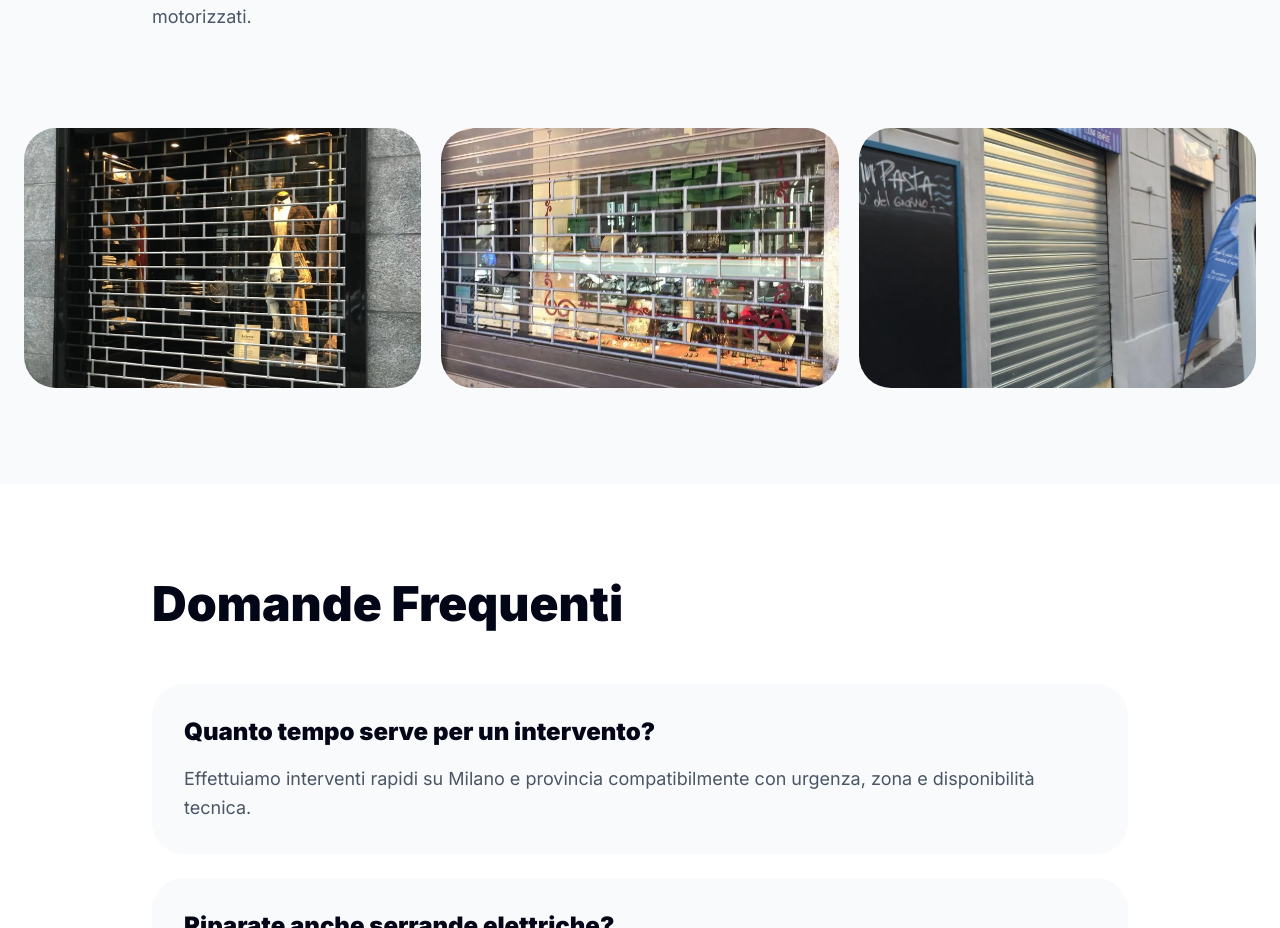
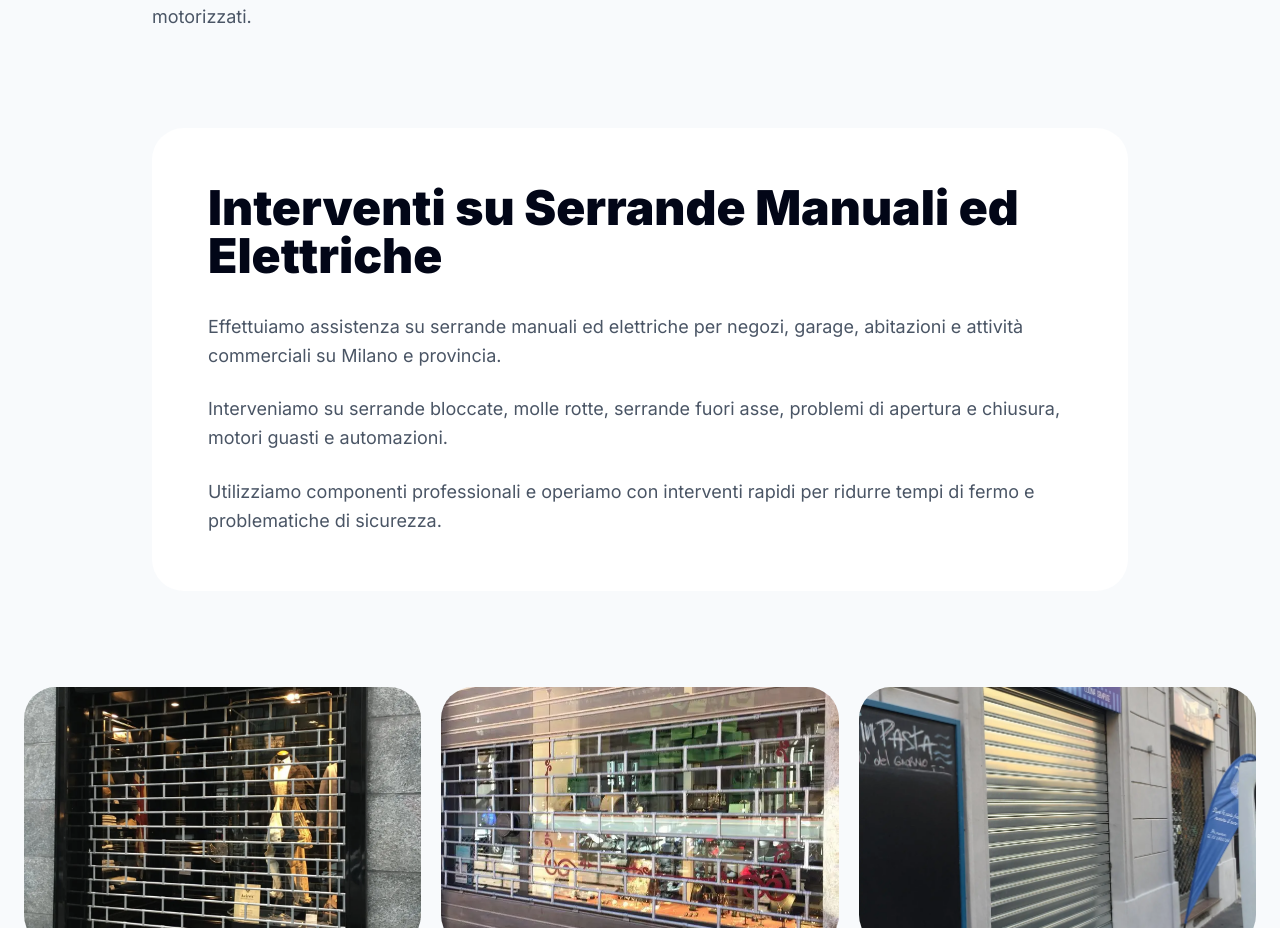
Before and after one commit to Simo-FI/abbinati-serrande, a Next.js app: page /riparazione-serrande-milano in a window 1280 px wide. Shown: the part 1127-2055 px from the top of the page. Built offline with nearby package versions, Linux system fonts and the light colour scheme.

Commit message:
Improve semantic quality of riparazione serrande page

```diff
--- a/app/riparazione-serrande-milano/page.tsx
+++ b/app/riparazione-serrande-milano/page.tsx
@@ -99,7 +99,47 @@ export default function RiparazioneSerrandeMilanoPage() {
         </div>
 
       </section>
+{/* TECHNICAL CONTENT */}
+<section className="pb-24">
 
+  <div className="max-w-5xl mx-auto px-6">
+
+    <div className="bg-white rounded-[2rem] p-10 md:p-14">
+
+      <h2 className="text-4xl md:text-5xl font-black mb-8">
+        Interventi su Serrande Manuali ed Elettriche
+      </h2>
+
+      <div className="space-y-6 text-lg text-gray-600 leading-relaxed">
+
+        <p>
+          Effettuiamo assistenza su serrande manuali
+          ed elettriche per negozi, garage,
+          abitazioni e attività commerciali
+          su Milano e provincia.
+        </p>
+
+        <p>
+          Interveniamo su serrande bloccate,
+          molle rotte, serrande fuori asse,
+          problemi di apertura e chiusura,
+          motori guasti e automazioni.
+        </p>
+
+        <p>
+          Utilizziamo componenti professionali
+          e operiamo con interventi rapidi
+          per ridurre tempi di fermo
+          e problematiche di sicurezza.
+        </p>
+
+      </div>
+
+    </div>
+
+  </div>
+
+</section>
       {/* GALLERY */}
       <section className="pb-24">
 
```
